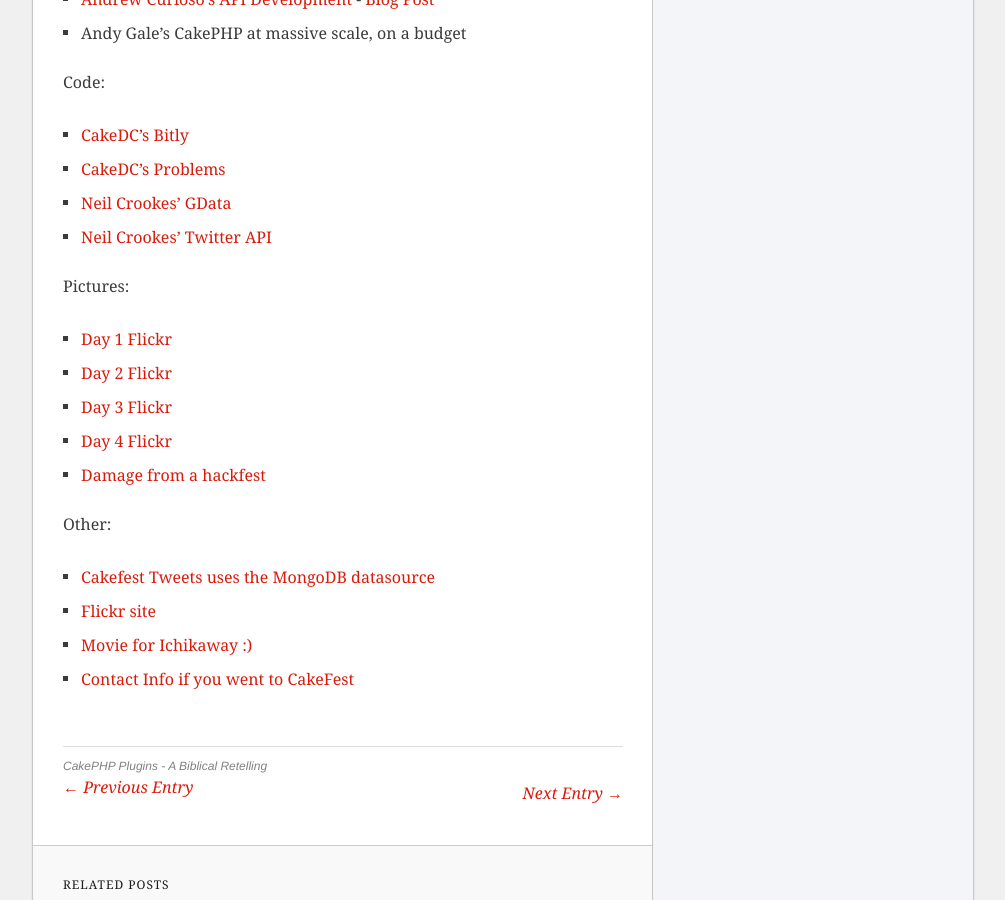
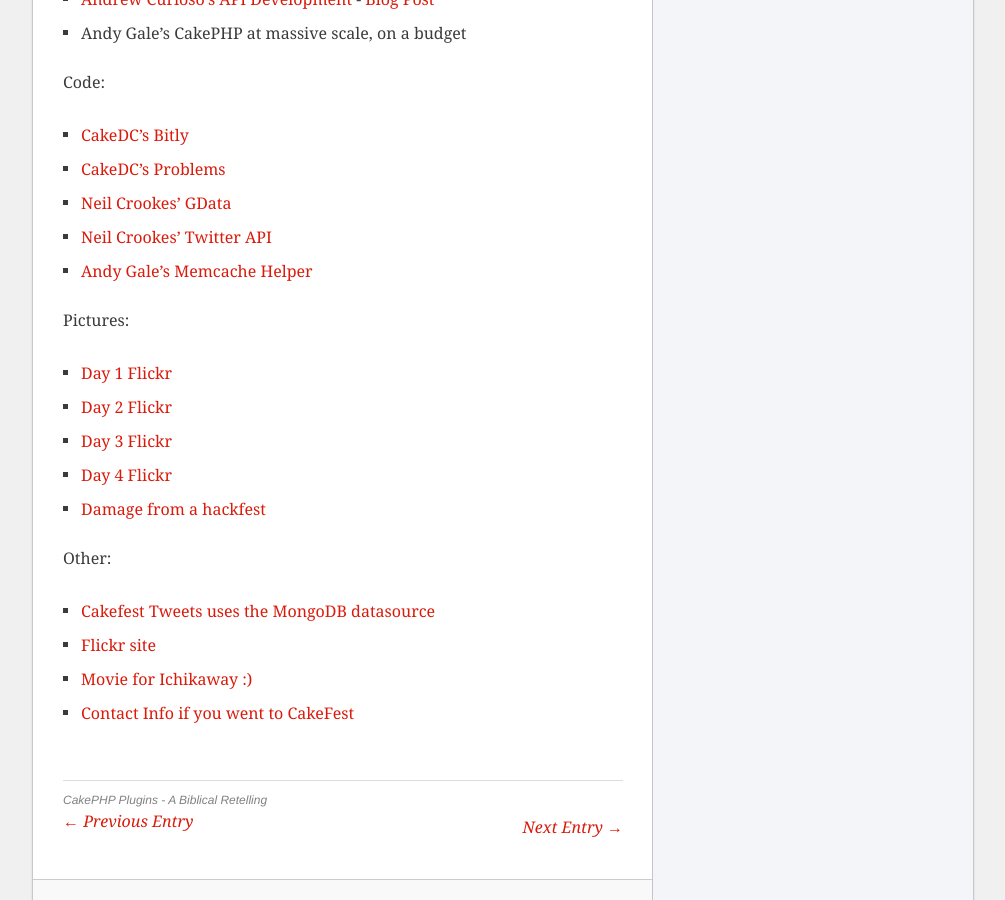
Before and after one commit to husayt/josediazgonzalez.com, a Jekyll site: the page built from _posts/2010-09-04-cakefest-conference-notes.markdown, in a window 1280 px wide and 900 px high, scrolled down 858 px. Shown: the whole window, without its empty margins (136-1141 px from the left). Built offline with Jekyll 4.4.1, drawn with Linux system fonts in a browser that asks for light colours; Markdown is read by kramdown in place of the engine named in the settings.

Commit message:
memcache helper

```diff
--- a/_posts/2010-09-04-cakefest-conference-notes.markdown
+++ b/_posts/2010-09-04-cakefest-conference-notes.markdown
@@ -35,6 +35,7 @@
 * [CakeDC's Problems](http://github.com/CakeDC/problems)
 * [Neil Crookes' GData](http://github.com/neilcrookes/CakePHP-GData-Plugin)
 * [Neil Crookes' Twitter API](http://github.com/neilcrookes/CakePHP-Twitter-API-Plugin)
+* [Andy Gale's Memcache Helper](http://andy-gale.com/cakephp-view-memcache.html)
 
 Pictures:
 
```
